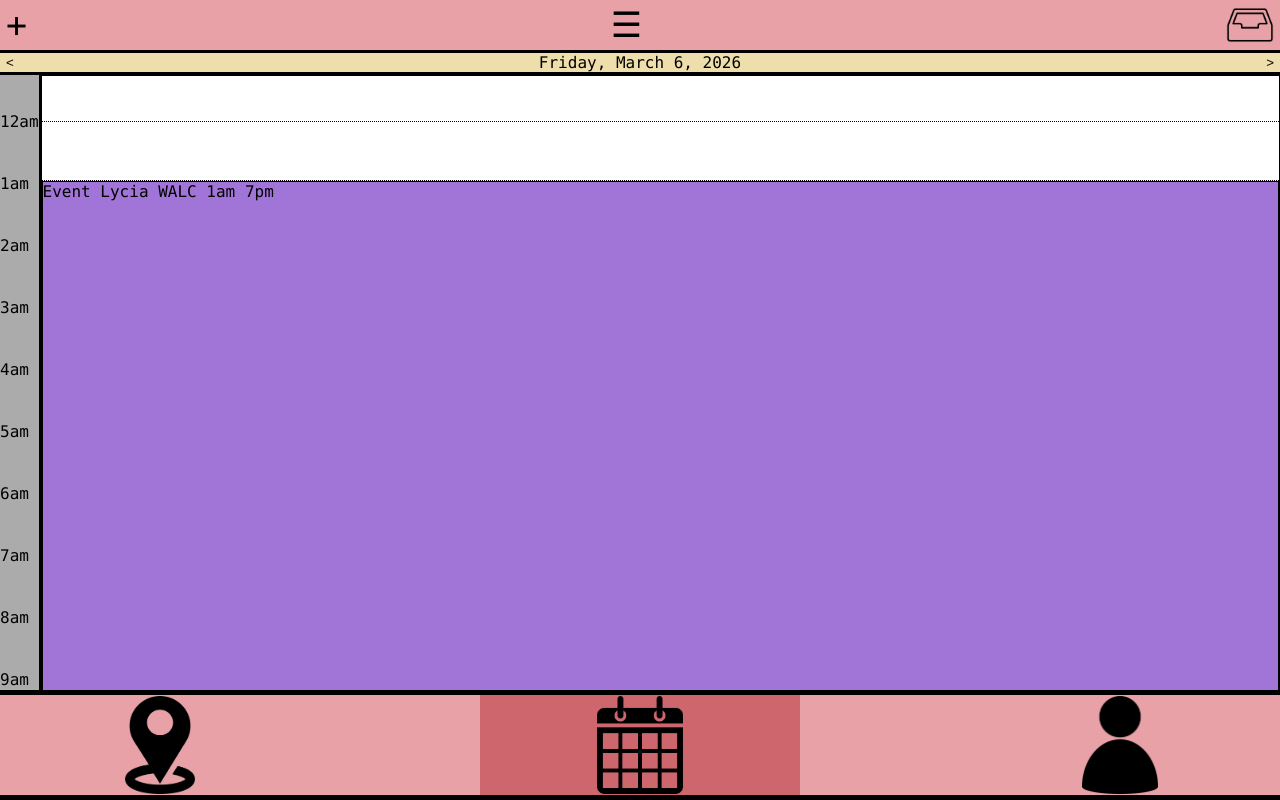
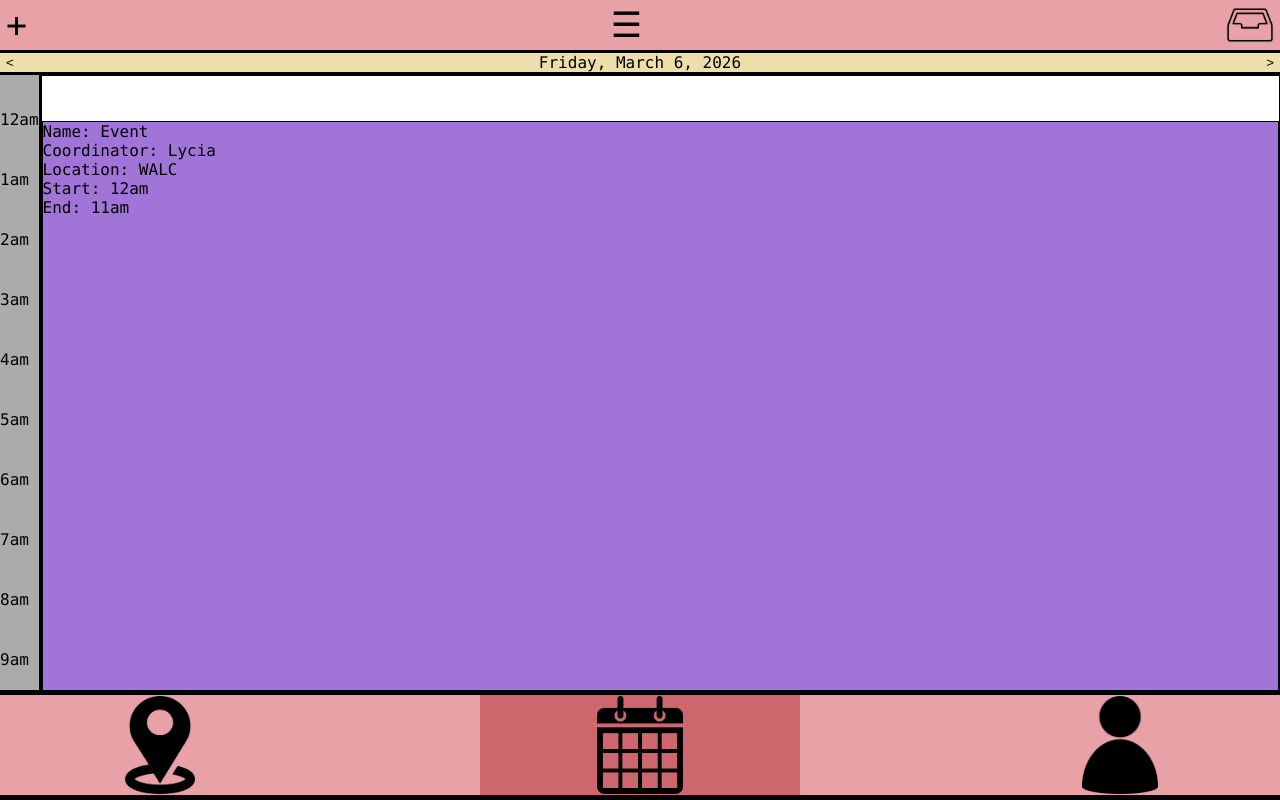
Before and after one commit to dMahan1/Odyssey-Project, a plain HTML site: page src/templates/Calendar.html in a window 1280 px wide. Drawn offline with Linux system fonts and the light colour scheme.

Commit message:
Added delete event, clear event, and add event functionality
.5hr

```diff
--- a/src/static/Calendar.js
+++ b/src/static/Calendar.js
@@ -123,7 +123,7 @@ function add_location(location_name, location_id) {
     location_search.appendChild(newLoc);
 }
 
-function add_event(event_name, event_creator, event_location, start_time, end_time) {
+function add_event(event_name, event_creator, event_location, start_time, end_time, event_id) {
     const event_template = document.getElementById("event_template");
     let new_event = event_template.content.cloneNode(true);
 
@@ -131,26 +131,46 @@ function add_event(event_name, event_creator, event_location, start_time, end_ti
     const hour_size = 60;
     event_div.style.top = ((start_time + 1) * hour_size ) + "px";
     event_div.style.height = ((end_time - start_time) * hour_size ) + "px";
+    event_div.id = event_id;
 
-    new_event.querySelector('.event_name').innerText = event_name;
-    new_event.querySelector('.event_creator').innerText = event_creator;
-    new_event.querySelector('.event_location').innerText = event_location;
+    new_event.querySelector('.event_name').innerText = "Name: " + event_name;
+    new_event.querySelector('.event_creator').innerText = "Coordinator: " + event_creator;
+    new_event.querySelector('.event_location').innerText = "Location: " + event_location;
 
     if (start_time > 12) {
         start_time = start_time % 12;
-        new_event.querySelector('.event_start').innerText = start_time + "pm";
+        new_event.querySelector('.event_start').innerText = "Start: " + start_time + "pm";
 
     } else {
-        new_event.querySelector('.event_start').innerText = start_time + "am";
+        if (start_time === 0) {
+            start_time = 12;
+        }
+        new_event.querySelector('.event_start').innerText = "Start: " + start_time + "am";
     }
     if (end_time > 12) {
         end_time = end_time % 12;
-        new_event.querySelector('.event_end').innerText = end_time + "pm";
+        new_event.querySelector('.event_end').innerText = "End: " + end_time + "pm";
     } else {
-        new_event.querySelector('.event_end').innerText = end_time + "am";
+        new_event.querySelector('.event_end').innerText = "End: " + end_time + "am";
     }
 
     main_content.appendChild(new_event);
+}
+
+function remove_event(event_id) {
+    let to_remove = document.getElementById(event_id);
+    if (to_remove) {
+        to_remove.remove();
+    }
+}
+
+function clear_events() {
+    const events = document.querySelectorAll('.event');
+    events.forEach(event => event.remove());
+}
+
+function update_events() {
+    /* Get most recent user events from backend and then check for each event if the date is equal to current stuff */
 }
 
 /* On run */
@@ -158,7 +178,12 @@ top_bar.style.height = window_height / 16 + "px";
 change_event_size();
 change_inbox_size();
 change_attendees_size();
-add_event("Event", "Lycia", "WALC", 1, 19);
+add_event("Event", "Lycia", "WALC", 0, 11, 1);
+add_event("Event", "Lycia", "WALC", 12, 13, 2);
+
+window.addEventListener("click", () => {
+    remove_event(2);
+})
 
 add_attendee_list("Lycia")
 
@@ -198,6 +223,7 @@ close_inbox.addEventListener('click', () => {
 })
 
 previous_day.addEventListener('click', () => {
+    update_events();
     current_day--;
     current_dow--;
     if (current_day < 1) {
@@ -218,6 +244,7 @@ previous_day.addEventListener('click', () => {
 })
 
 next_day.addEventListener('click', () => {
+    update_events();
     current_day++;
     current_dow++;
     if (current_day > new Date(current_year, current_month + 1, 0).getDate()) {
--- a/src/static/Pages.css
+++ b/src/static/Pages.css
@@ -271,6 +271,7 @@ body {
     border-right: 2px solid black;
     padding-top: 15px;
     padding-bottom: 15px;
+    box-sizing: border-box;
 }
 
 .main_content {
@@ -298,7 +299,8 @@ body {
     display: flex;
     align-items: center;
     width: 100%;
-    border-block: transparent 1px solid;
+    border-bottom: 1px solid transparent;
+    box-sizing: border-box;
 }
 
 .day_calendar_body {
@@ -333,6 +335,9 @@ body {
     text-align: left;
     box-sizing: border-box;
     margin-top: -15px;
+    display: flex;
+    flex-direction: column;
+    overflow: auto;
 }
 
 /* Settings Page */
--- a/src/templates/Calendar.html
+++ b/src/templates/Calendar.html
@@ -174,7 +174,7 @@
                 <div class = "time_block"></div>
                 <div class = "time_block"></div>
                 <template id="event_template">
-                    <div class="event">
+                    <div class="event" id="e">
                         <label class="event_name"> Event Name </label>
                         <label class="event_creator"> Event Creator </label>
                         <label class="event_location"> Event Location </label>
```
